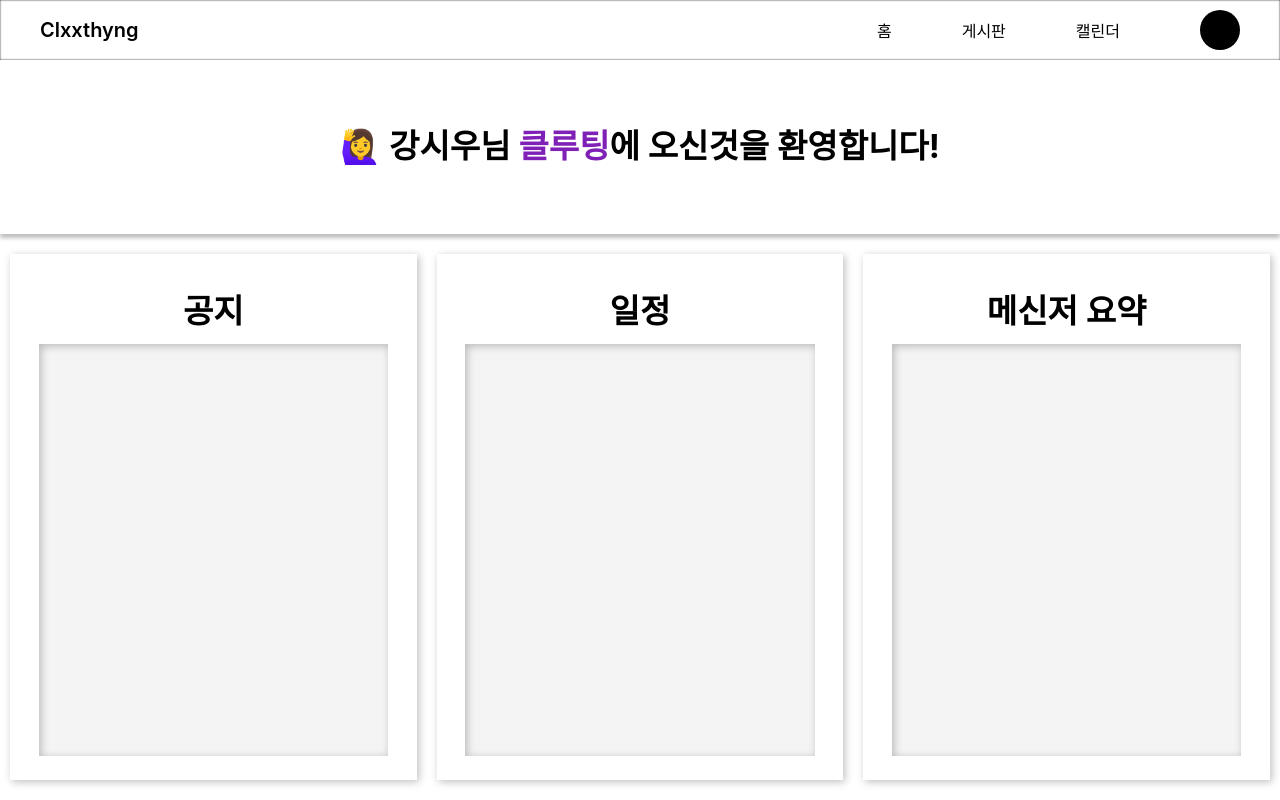
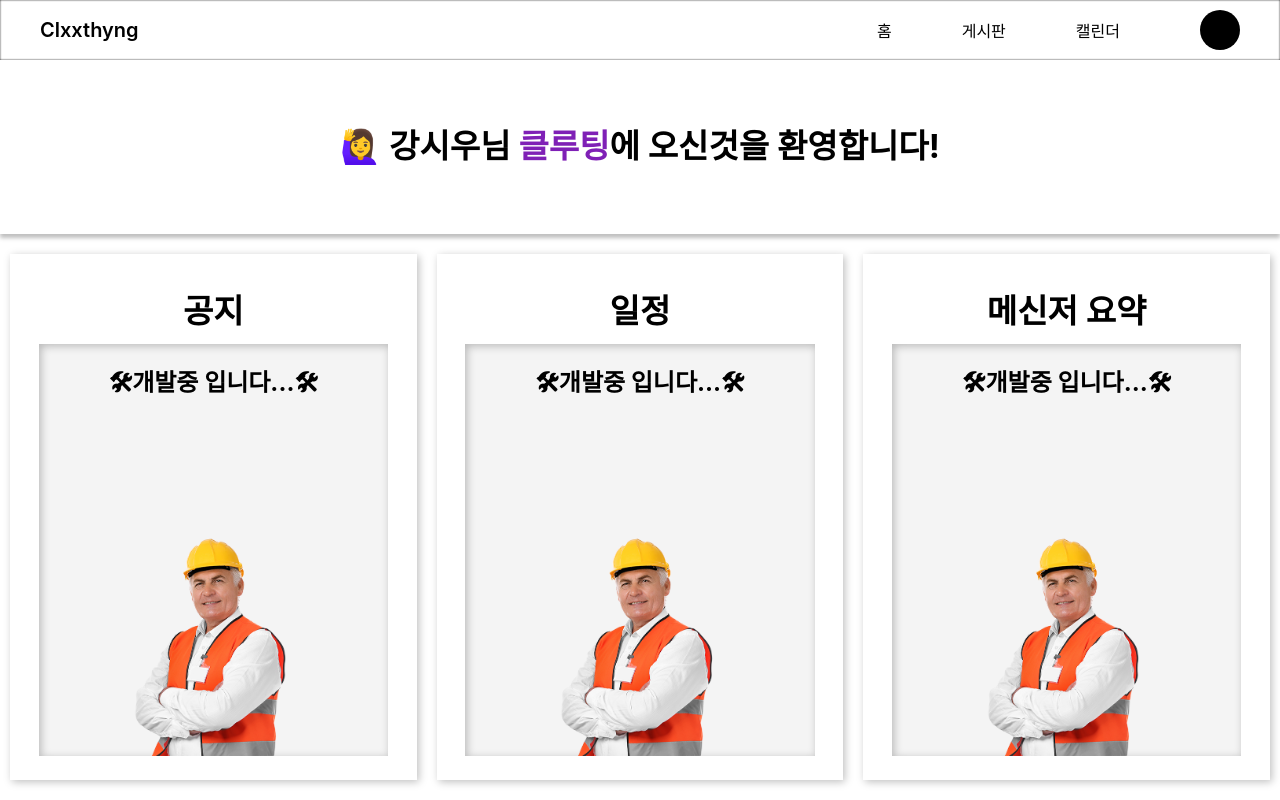
Before and after one commit to Clxxthyng/Clxxthyng_Front, a React (Create React App) app: page / in a window 1280 px wide. Built offline with nearby package versions, Linux system fonts and the light colour scheme.

Commit message:
ADD :: developing
developing is funny!!!!!!! hahahahahhahahahahahah

```diff
--- a/src/App.js
+++ b/src/App.js
@@ -8,9 +8,9 @@ function App() {
     <div id="Main">
       <Header name={name}/>
       <div id={"sums"}>
-        <Sums type="border" />
-        <Sums type="event" />
-        <Sums type="messenger" />
+        <Sums type="border" developing="true" />
+        <Sums type="event" developing="true" />
+        <Sums type="messenger" developing="true" />
       </div>
     </div>
   );
--- /dev/null
+++ b/src/components/developing....js
@@ -0,0 +1,10 @@
+import './style/developing....css'
+import developer from '../images/building.png'
+export default () => {
+  return (
+    <div id={'developing'}>
+      <h2>🛠개발중 입니다...🛠</h2>
+      <img src={developer} alt="developer"/>
+    </div>
+  )
+}
--- /dev/null
+++ b/src/components/style/developing....css
@@ -0,0 +1,23 @@
+#developing {
+    display: flex;
+    flex-direction: column;
+    justify-self: center;
+    align-items: center;
+
+    position: absolute;
+
+    width: 100%;
+    height: 100%;
+}
+
+#developing h2 {
+    position: absolute;
+    bottom: 350px;
+}
+
+#developing img {
+    position: absolute;
+    bottom: 0;
+
+    height: 55%;
+}
--- a/src/components/sums.js
+++ b/src/components/sums.js
@@ -1,4 +1,5 @@
 import './style/sums.css'
+import Developing from "./developing...";
 export default (props) => {
   let typename = '메신저 요약'
 
@@ -6,6 +7,17 @@ export default (props) => {
     typename = '공지'
   } else if (props.type==='event') {
     typename = '일정'
+  }
+
+  if (props.developing==="true") {
+    return (
+      <div id="sum">
+        <h1>{typename}</h1>
+        <div className={"viewer"}>
+          <Developing />
+        </div>
+      </div>
+    )
   }
 
   return (
```
Also changed, not shown: src/images/building.png (added).
